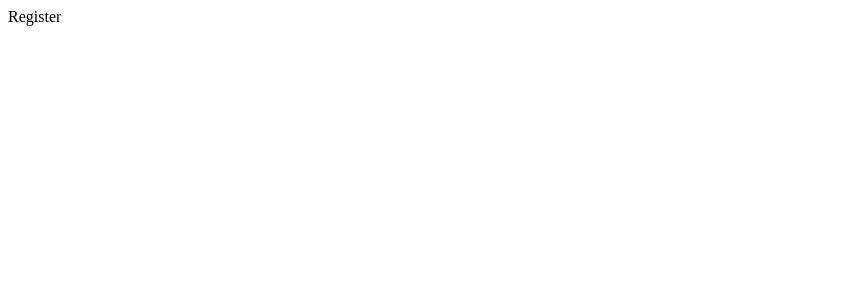
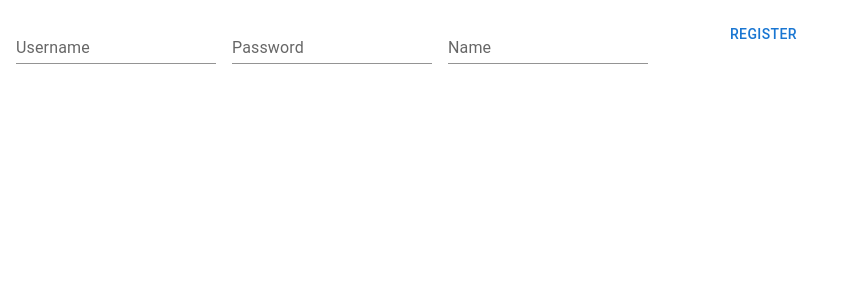
Before and after one commit to DavidRios22/Capstone-Client, a React (Create React App) app: page /register in a window 1280 px wide. Shown: the top 300 px of the page, without its empty margins (0-851 px from the left). Built offline with nearby package versions, Linux system fonts and the light colour scheme.

Commit message:
added functionality with clientside

```diff
--- a/package.json
+++ b/package.json
@@ -3,9 +3,13 @@
   "version": "0.1.0",
   "private": true,
   "dependencies": {
+    "@emotion/react": "^11.11.0",
+    "@emotion/styled": "^11.11.0",
+    "@mui/material": "^5.13.0",
     "@testing-library/jest-dom": "^5.16.5",
     "@testing-library/react": "^13.4.0",
     "@testing-library/user-event": "^13.5.0",
+    "axios": "^1.4.0",
     "react": "^18.2.0",
     "react-dom": "^18.2.0",
     "react-router-dom": "^6.11.1",
--- a/src/Components/Login.js
+++ b/src/Components/Login.js
@@ -1,10 +1,21 @@
 import React from 'react'
 import { useState } from 'react'
+import Box from "@mui/material/Box"
+import TextField from "@mui/material/TextField"
 
 export default function Login() {
   return (
-    <div>
-
-    </div>
+    <Box
+      component="form"
+      sx={{
+        "& > :not(style)": { m: 1, width: "25ch" },
+      }}
+      noValidate
+      autoComplete="off"
+    >
+      <TextField id="username" label="Standard" variant="standard" />
+      <TextField id="standard-basic" label="Standard" variant="standard" />
+      <TextField id="standard-basic" label="Standard" variant="standard" />
+    </Box>
   )
 }
--- a/src/Components/Register.js
+++ b/src/Components/Register.js
@@ -1,7 +1,65 @@
-import React from 'react'
+import React from "react"
+import { useState } from "react"
+import Axios from "axios"
+import Box from "@mui/material/Box"
+import TextField from "@mui/material/TextField"
+import Button from "@mui/material/Button"
+
 
 export default function Register() {
+  // let username = req.body.username
+  // let password = req.body.password
+  // let firstName = req.body.firstName
+
+  const [username, setUsername] = useState("")
+  const [password, setPassword] = useState("")
+  const [name, setName] = useState("")
+
+  const addUser = () => {
+    Axios.post("http://localhost:4001/register", {
+      username: username,
+      password: password,
+      firstName: name
+    }).then(() => {
+      console.log("success");
+    })
+  }
+
+
   return (
-    <div>Register</div>
+    <Box
+      component="form"
+      sx={{
+        "& > :not(style)": { m: 1, width: "25ch" },
+      }}
+      noValidate
+      autoComplete="off"
+    >
+      <TextField
+        id="Username"
+        label="Username"
+        variant="standard"
+        onChange={(e) => {
+          setUsername(e.target.value)
+        }}
+      />
+      <TextField
+        id="Password"
+        label="Password"
+        variant="standard"
+        onChange={(e) => {
+          setPassword(e.target.value)
+        }}
+      />
+      <TextField
+        id="Name"
+        label="Name"
+        variant="standard"
+        onChange={(e) => {
+          setName(e.target.value)
+        }}
+      />
+      <Button onClick={addUser} variant="text">Register</Button>
+    </Box>
   )
 }
```
Also changed, not shown: 1 other file (tests, documents, lock files or other folders).
